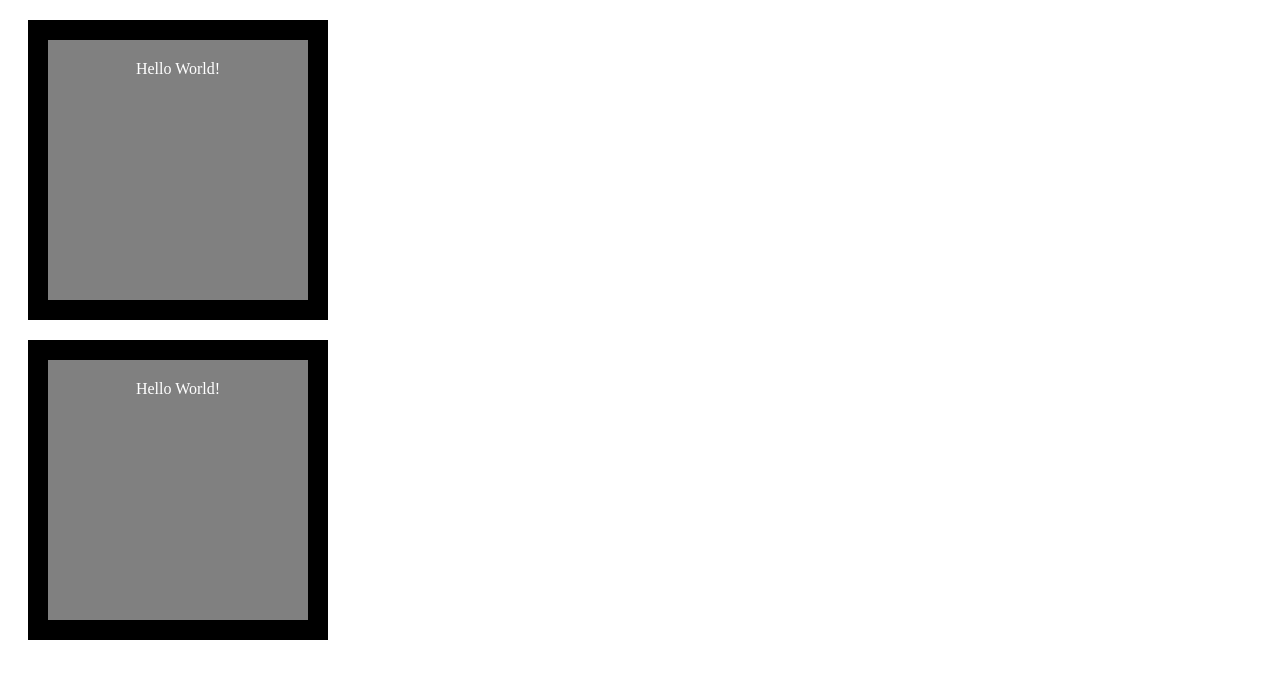
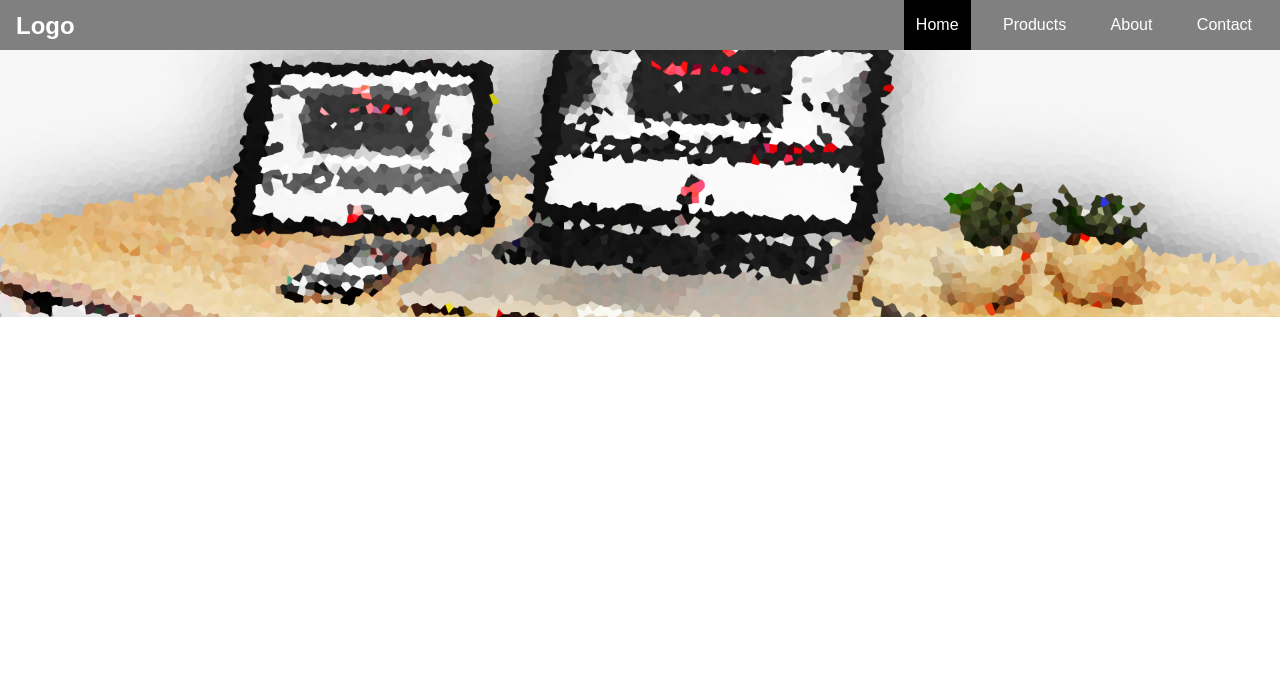
Before and after one commit to sandrojenny/wevdev-adv1, a plain HTML site: page index.html in a window 1280 px wide. Drawn offline with Linux system fonts and the light colour scheme.

Commit message:
Created the basic html and css framework

```diff
--- a/index.html
+++ b/index.html
@@ -6,11 +6,18 @@
     <link rel="stylesheet" href="style.css">
   </head>
   <body>
-    <div class="box">
-      <span>Hello World!</span>
-    </div>
-    <div class="box">
-      <span>Hello World!</span>
-    </div>
+
+    <nav class="main">
+      <a href="#"><h1 class="logo">Logo</h1></a>
+      <ul>
+        <li class="active"><a href="#">Home</a></li>
+        <li><a href="#">Products</a></li>
+        <li><a href="#">About</a></li>
+        <li><a href="#">Contact</a></li>
+      </ul>
+    </nav>
+
+    <div class="header-image"></div>
+
   </body>
 </html>
--- a/style.css
+++ b/style.css
@@ -1,18 +1,67 @@
+body {
+  margin: 0;
+  font-family: sans-serif;
+}
 
 * {
   box-sizing: border-box;
 }
 
-div.box {
+.main {
+  width: 100%;
+  height: 50px;
   background-color: grey;
-  text-align: center;
-  width: 300px;
-  height: 300px;
-  padding: 20px;
-  margin: 20px;
-  border: 20px solid black;
+  position: relative;
 }
 
-  div.box > span {
-    color: white;
+.logo {
+  position: absolute;
+  margin: 0;
+  padding: 0;
+  top: 0.75rem;
+  left: 1rem;
+  color: white;
+}
+
+.main > ul {
+  margin: 0;
+  padding: 0;
+  height: 100%;
+  position: absolute;
+  right: 1rem;
+}
+
+.main > ul > li {
+  display: inline-block;
+  margin-left: 1rem;
+  height: 100%;
+  padding: 0 0.75rem 0 0.75rem;
+}
+
+  .main > ul > li > a {
+    margin-top: 1rem;
+    display: inline-block;
   }
+
+  .main > ul > li > a, .main > ul > li > a:link, .main > ul > li > a:visited {
+      color: white;
+      text-decoration: none;
+  }
+
+  .main > ul > li > a:hover {
+    color: black;
+    text-decoration: none;
+  }
+
+  .main > ul > li.active {
+    background-color: black;
+  }
+
+/* Verhältnis 1920 x 400 => 100/1920*400 =  */
+.header-image {
+  height: 0;
+  width: 100%;
+  padding: 20.83% 0 0 0;
+  background: url(./img/hintergrund.jpg) no-repeat center center;
+  background-size: contain;
+}
```
Also changed, not shown: img/hintergrund-klein.jpg (added), img/hintergrund.jpg (added), img/services-sprite.png (added), img/webdesign-logo-klein.png (added), img/webdesign-logo-vertical.png (added), img/webdesign-logo.png (added).
